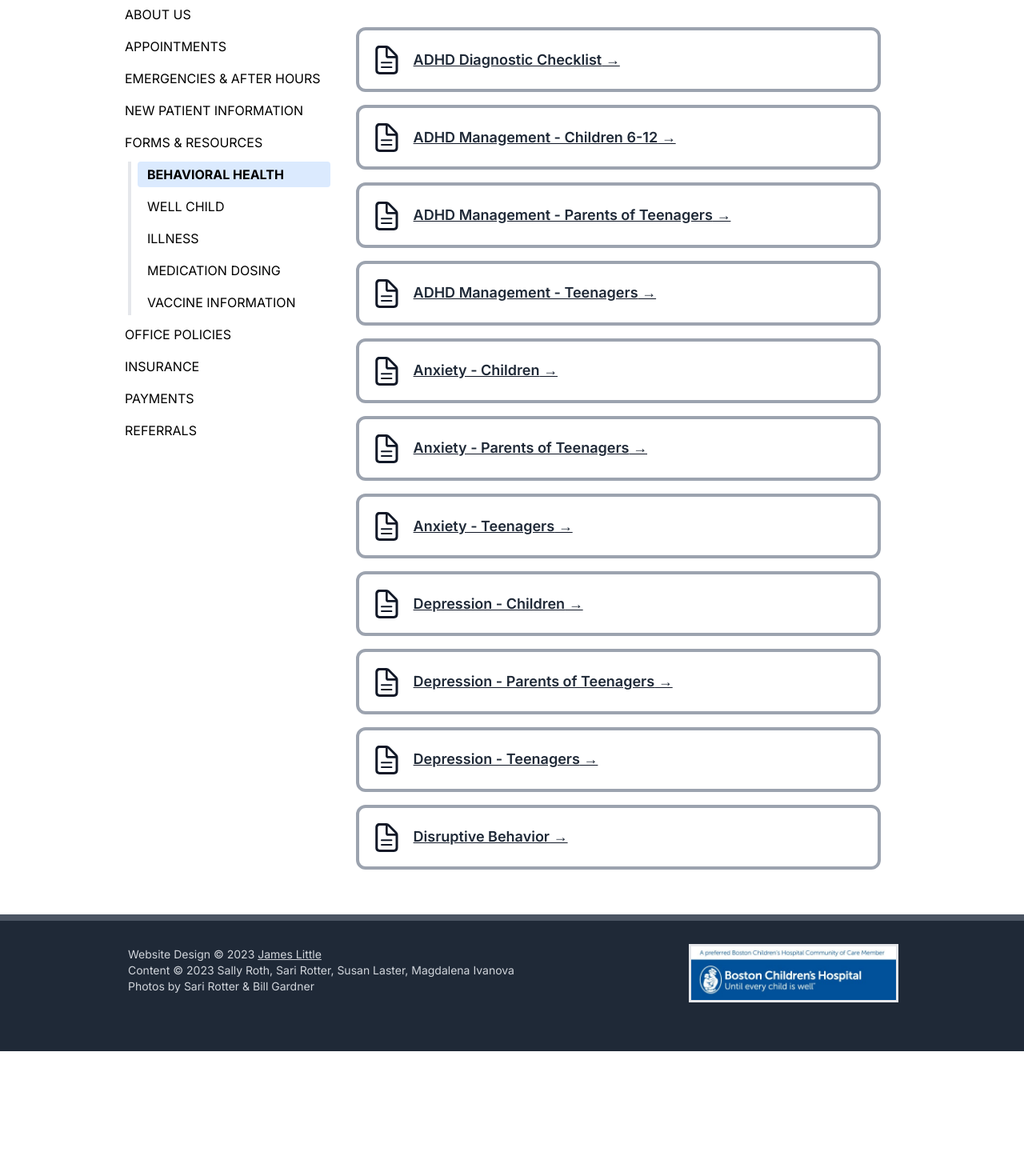
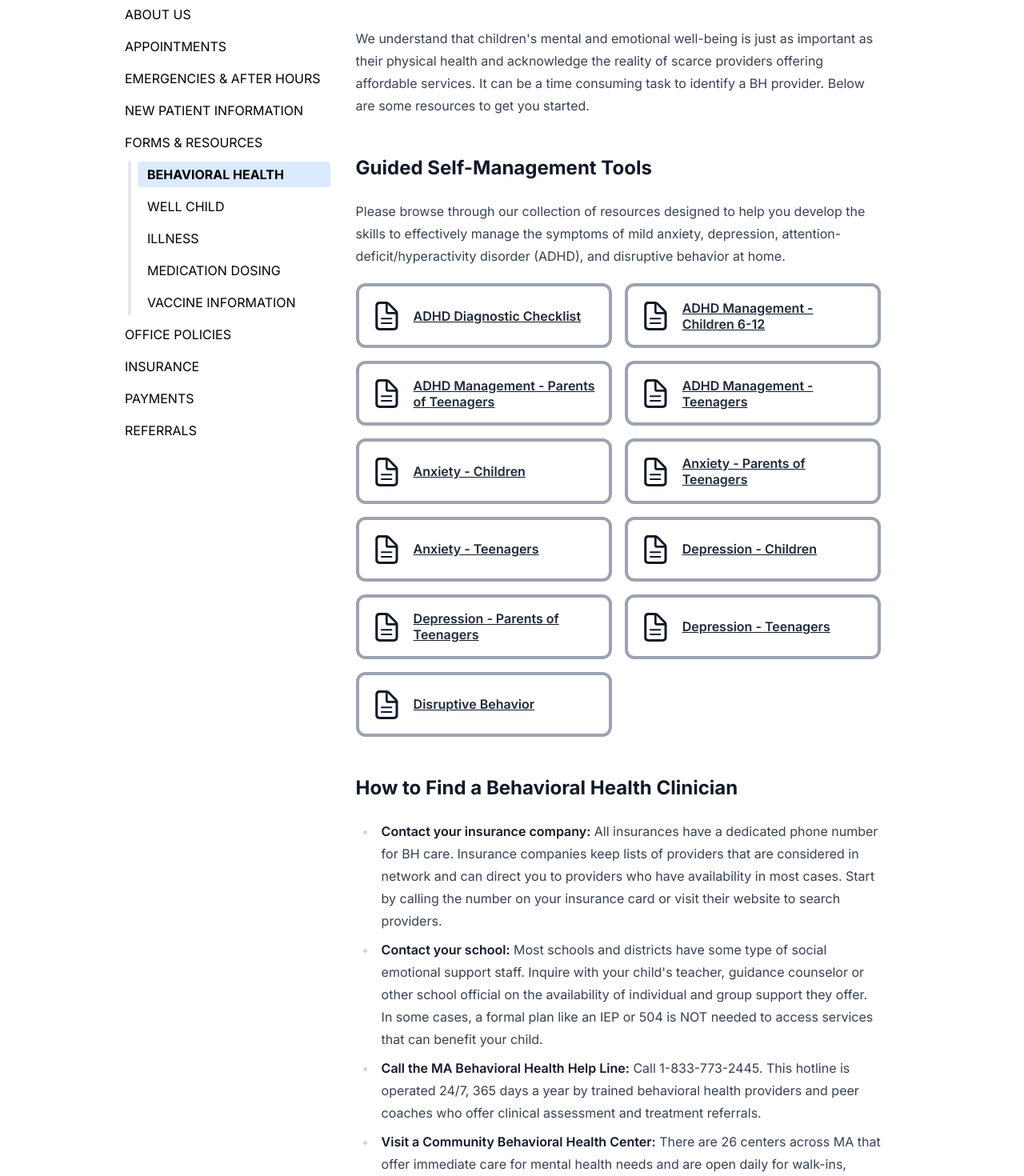
Before and after one commit to jameslittle230/rrl-3, a Next.js app: page /resources/behavioral in a window 1280 px wide. Shown: the part 220-1690 px from the top of the page at 80% size. Before the commit the page ends 1534 px from the top, so only its background shows below. Built offline with nearby package versions, Linux system fonts and the light colour scheme.

Commit message:
Add Resources content

```diff
--- a/app/resources/behavioral/behavioral.mdx
+++ b/app/resources/behavioral/behavioral.mdx
@@ -1,6 +1,15 @@
 import Resource from "@/components/Resource2";
+import ResourceGrid from "@/components/ResourceGrid";
 
 # Behavioral Health
+
+We understand that children's mental and emotional well-being is just as important as their physical health and acknowledge the reality of scarce providers offering affordable services. It can be a time consuming task to identify a BH provider. Below are some resources to get you started.
+
+## Guided Self-Management Tools
+
+Please browse through our collection of resources designed to help you develop the skills to effectively manage the symptoms of mild anxiety, depression, attention-deficit/hyperactivity disorder (ADHD), and disruptive behavior at home.
+
+<ResourceGrid>
 
 <Resource
   url="https://files.rothrotterlaster.com/add-checklist.pdf"
@@ -56,3 +65,41 @@ import Resource from "@/components/Resource2";
   url="https://files.rothrotterlaster.com/behavioral/Disruptive Behavior.pdf"
   name="Disruptive Behavior"
 />
+
+</ResourceGrid>
+
+## How to Find a Behavioral Health Clinician
+
+- **Contact your insurance company:** All insurances have a dedicated phone number for BH care. Insurance companies keep lists of providers that are considered in network and can direct you to providers who have availability in most cases. Start by calling the number on your insurance card or visit their website to search providers.
+- **Contact your school:** Most schools and districts have some type of social emotional support staff. Inquire with your child's teacher, guidance counselor or other school official on the availability of individual and group support they offer. In some cases, a formal plan like an IEP or 504 is NOT needed to access services that can benefit your child.
+- **Call the MA Behavioral Health Help Line:** Call 1-833-773-2445. This hotline is operated 24/7, 365 days a year by trained behavioral health providers and peer coaches who offer clinical assessment and treatment referrals.
+- **Visit a Community Behavioral Health Center:** There are 26 centers across MA that offer immediate care for mental health needs and are open daily for walk-ins, routine appointments, and crisis care. They offer both in-person and telehealth care.
+  - [https://www.mass.gov/doc/list-of-cbhcs/download](https://www.mass.gov/doc/list-of-cbhcs/download)
+- **Contact your local board of health:** Some cities and towns may offer BH services through their health departments. Call or visit your town/city health department to inquire about services available to residents.
+- **Contact your Employee Assistance Program (EAP):** Some employers contract with an EAP as a benefit to offer support around many topics. If an EAP is available to you, it is likely open to all members of your immediate family. Check with your benefits to see if you have access to EAP services, and if they can provide BH services or assist in the search for a BH provider for your family.
+- **Contact a referral service:** The following agencies create and manage a network of therapists and aid families in identifying a provider and connecting. These services are highly sought after, but can be important part of the plan to identify a provider
+  - [https://interface.williamjames.edu/](https://interface.williamjames.edu/) - William James College Interface Referral Service
+    - Note: only available to certain towns and cities. Check website for eligibility
+  - [therapymatcher.org](https://therapymatcher.org) - National Association of Social Worker’s Therapy Matcher
+- **Search providers directly through the following websites.** Often you can search according to filters that are most relevant, including client age, clinician specialty and types of insurances/payments accepted
+  - [Network of Care MA](https://massachusetts.networkofcare.org/mh/) - Search and BH resources in MA
+  - [Psychology Today](https://www.psychologytoday.com/us)
+  - [Zencare](https://zencare.co/)
+  - [Mental Health Match](https://mentalhealthmatch.com/)
+  - [Alma](https://helloalma.com)
+  - [Headway](https://headway.co/)
+  - [Open Path Collective](https://openpathcollective.org/) - affordable, out of pocket network
+  - [Therapyforblackgirls.com](https://Therapyforblackgirls.com) - for Black women seeking a Black female therapist
+  - [TherapyDen](https://Therapyden.com) - inclusive, progressive, and gender-affirming therapist directory
+  - [Mabhaccess.com](https://www.mabhaccess.com/) - State run site that include multiple levels of care, such as inpatient and substance use programs. Discuss with your PCP/BHC on what to search when using this site
+- What to Expect with the Initial Call: Many BH providers will request a screening or initial call before commencing services. [See a guide about initial calls](https://blog.zencare.co/what-to-expect-on-an-initial-call-with-a-therapist/)
+
+## Behavioral Health Emergency
+
+In the event of a behavioral health emergency involving your child, it's crucial to take immediate action. Behavioral health emergencies may include situations where a child is a danger to themselves or others or experiencing severe emotional distress. Here's what you should do:
+
+1. **Call 911:** If there is an immediate threat to your child's safety or the safety of others, call 911 or your local emergency number.
+2. **Contact the Massachusetts Behavioral Health Line:** Call 1-833-773-2445. This hotline is operated 24/7, 365 days a year by trained behavioral health providers and peer coaches who offer clinical assessment, treatment referrals, and crisis triage services.
+3. **Stay Calm:** It's essential to remain calm and provide reassurance to your child. Avoid confrontations or escalating the situation.
+4. **Do Not Leave Your Child Alone:** Stay with your child and ensure they are safe until professional help arrives.
+5. **Seek Follow-Up Care:** After the immediate crisis has been addressed, seek follow-up care and support from a behavioral health clinician to address the underlying issues and develop a long-term plan for your child's well-being.
--- a/app/resources/illness/illness.mdx
+++ b/app/resources/illness/illness.mdx
@@ -1,8 +1,11 @@
 import Resource from "@/components/Resource2";
+import ResourceGrid from "@/components/ResourceGrid";
 
 # Illness Resources
 
 The following are resources regarding medical care. This information does not replace actual medical advice as given by a professional and is not specific to any one child or any one medical situation.
+
+<ResourceGrid>
 
 <Resource url="https://files.rothrotterlaster.com/fever.pdf" name="Fever" />
 
@@ -18,6 +21,8 @@ The following are resources regarding medical care. This information does not re
 
 <Resource
   url="https://www.youtube.com/watch?v=Hl6vItGt4qQ"
-  name="How to do your Strep Test at home (video)"
+  name="How to do your Strep Test at home"
   icon="video"
 />
+
+</ResourceGrid>
--- a/app/resources/well-child/well-child.mdx
+++ b/app/resources/well-child/well-child.mdx
@@ -1,12 +1,29 @@
 import Resource from "@/components/Resource2";
+import ResourceGrid from "@/components/ResourceGrid";
 
 # Well-Child Resources
+
+We believe in providing comprehensive care for your child's growth and development. Routine check-ups are a crucial part of ensuring your child's health and well-being as they grow. Below, you will find valuable information about the elements of a well child visit and resources to help support your child's development.
+
+**Growth Tracking:** We'll measure your child's height, weight, and head circumference to ensure they are growing appropriately for their age.
+
+**Developmental Milestones:** We'll assess your child's physical, cognitive, and social development to ensure they are hitting key milestones. Below you will find helpful resources to help you track your child's development at home:
 
 <Resource
   url="https://www.cdc.gov/ncbddd/actearly/freematerials.html#toolsfortrackingmilestones-2017"
   name="Developmental Milestone Checklists"
   subtitle="Ages 2mo, 4mo, 6mo, 9mo, 12mo, 15mo, 18mo, 2y, 30mo, 3y, 4y, 5y"
 />
+
+**Immunizations:** Keeping your child up-to-date on vaccinations is critical for preventing serious illnesses. We require that all patients in the practice receive all recommended childhood vaccines.
+
+**Nutrition and Diet:** We'll discuss your child's diet and nutritional needs to ensure they are getting the right balance of nutrients.
+
+**Behavioral and Emotional Health:** Well child visits provide an opportunity to address any behavioral or emotional concerns your child may have.
+
+**Additional Resources:** Explore our collection of helpful guides to help you through some common child care topics below.
+
+<ResourceGrid>
 
 <Resource
   url="https://files.rothrotterlaster.com/toilet-training.pdf"
@@ -22,3 +39,5 @@ import Resource from "@/components/Resource2";
   url="https://files.rothrotterlaster.com/parent-feeding-styles.pdf"
   name="Parent Feeding Styles"
 />
+
+</ResourceGrid>
--- a/components/Resource2.tsx
+++ b/components/Resource2.tsx
@@ -10,7 +10,7 @@ const Resource = (props: {
   <a
     href={props.url}
     target="_blank"
-    className={`p-4 my-4 rounded-xl
+    className={`p-4 rounded-xl
     border-4 border-gray-400 border-solid
     flex space-x-4 items-center hover:bg-gray-100`}
   >
@@ -18,7 +18,9 @@ const Resource = (props: {
       <Icon icon={props.icon || "doc.text"} />
     </div>
     <div className="">
-      <p className="text-lg text-gray-800 font-semibold m-0">{props.name} →</p>
+      <p className="text-gray-800 font-semibold m-0 leading-tight">
+        {props.name}
+      </p>
       {props.subtitle ? (
         <p className="text-sm text-gray-600 m-0">{props.subtitle}</p>
       ) : null}
--- /dev/null
+++ b/components/ResourceGrid.tsx
@@ -0,0 +1,4 @@
+const ResourceGrid = ({ children }: { children: React.ReactNode }) => (
+  <div className="grid md:grid-cols-2 gap-4">{children}</div>
+);
+export default ResourceGrid;
```
